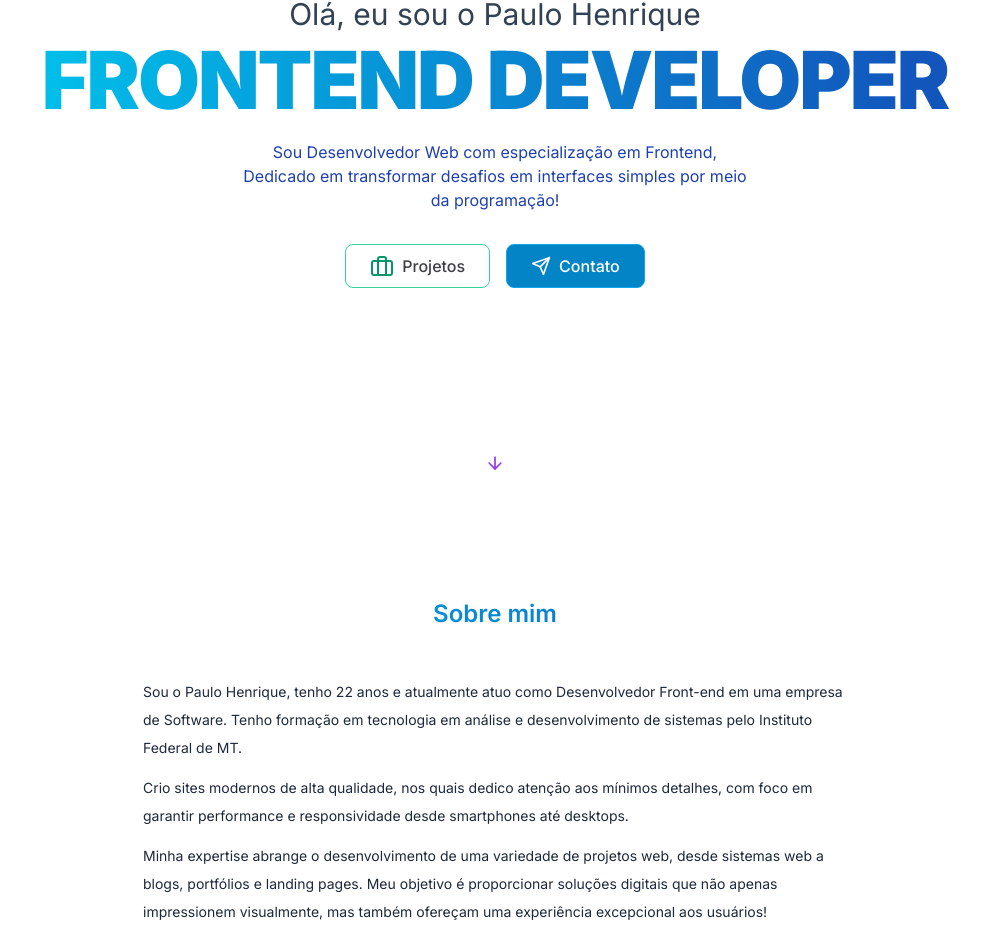
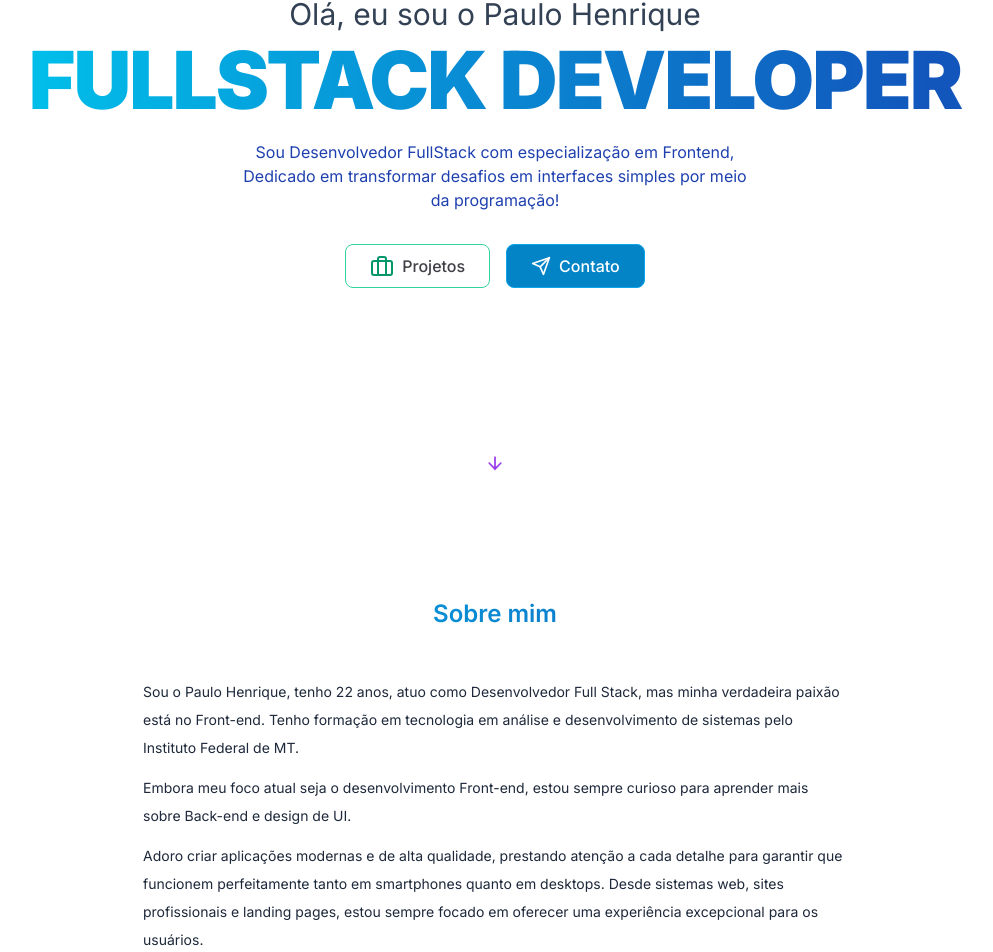
Before and after one commit to phpaulohenrique/portfolio, a Next.js app: page / in a window 1280 px wide. Shown: the part 274-1226 px from the top of the page, without its empty margins (145-1138 px from the left). Built offline with nearby package versions, Linux system fonts and the light colour scheme.

Commit message:
chore: update about me

```diff
--- a/app/components/Sections/AboutMe.tsx
+++ b/app/components/Sections/AboutMe.tsx
@@ -27,23 +27,31 @@ export function AboutMe() {
                 <div className="m-auto flex max-w-[44rem] flex-col gap-3 text-left text-sm leading-loose">
                     <Fade cascade damping={0.3} triggerOnce>
                         <p>
-                            Sou o Paulo Henrique, tenho {myAge} anos e atualmente atuo como
-                            Desenvolvedor Front-end em uma empresa de Software. Tenho formação em
+                            Sou o Paulo Henrique, tenho {myAge} anos, atuo como Desenvolvedor Full
+                            Stack, mas minha verdadeira paixão está no Front-end. Tenho formação em
                             tecnologia em análise e desenvolvimento de sistemas pelo Instituto
                             Federal de MT.
                         </p>
+
                         <p>
-                            Crio sites modernos de alta qualidade, nos quais dedico atenção aos
-                            mínimos detalhes, com foco em garantir performance e responsividade
-                            desde smartphones até desktops.
+                            Embora meu foco atual seja o desenvolvimento Front-end, estou sempre
+                            curioso para aprender mais sobre Back-end e design de UI.
                         </p>
+
                         <p>
-                            Minha expertise abrange o desenvolvimento de uma variedade de projetos
-                            web, desde sistemas web a blogs, portfólios e landing pages. Meu
-                            objetivo é proporcionar soluções digitais que não apenas impressionem
-                            visualmente, mas também ofereçam uma experiência excepcional aos
-                            usuários!
+                            Adoro criar aplicações modernas e de alta qualidade, prestando atenção a
+                            cada detalhe para garantir que funcionem perfeitamente tanto em
+                            smartphones quanto em desktops. Desde sistemas web, sites profissionais
+                            e landing pages, estou sempre focado em oferecer uma experiência
+                            excepcional para os usuários.
                         </p>
+
+                        {/* <p>
+                            Meu objetivo é criar soluções digitais que não só impressionem
+                            visualmente, mas que também ofereçam uma experiência incrível aos
+                            usuários. Estou animado com as possibilidades futuras e sempre em busca
+                            de novos desafios!
+                        </p> */}
                     </Fade>
                 </div>
             </Fade>
--- a/app/layout.tsx
+++ b/app/layout.tsx
@@ -5,13 +5,13 @@ import { Inter } from 'next/font/google'
 const inter = Inter({ subsets: ['latin'] })
 
 export const metadata: Metadata = {
-    title: 'Portfolio | Paulo Henrique Developer',
-    description: 'Paulo Henrique Developer Portfolio',
+    title: 'Portfólio | Paulo Henrique Desenvolvedor FullStack',
+    description: 'Paulo Henrique Desenvolvedor FullStack',
 }
 
 export default function RootLayout({ children }: { children: React.ReactNode }) {
     return (
-        <html lang="en">
+        <html lang="pt-BR">
             <body className={inter.className}>{children}</body>
         </html>
     )
--- a/app/page.tsx
+++ b/app/page.tsx
@@ -76,9 +76,7 @@ export default function Home() {
                                 </Link>
                             </li>
                         </ul>
-
                     </nav>
-
                 </div>
 
                 <main className="m-auto min-h-screen w-full max-w-5xl p-6 text-center sm:p-4">
@@ -90,14 +88,15 @@ export default function Home() {
                             <h1 className="text-2xl text-slate-700 lg:text-3xl">
                                 Olá, eu sou o Paulo Henrique{' '}
                                 <Fade delay={200} triggerOnce>
-                                    <strong className=" mb-3 block bg-gradient-frontend bg-clip-text p-4 text-[4rem] font-black uppercase leading-[4rem] tracking-tight text-transparent lg:text-[5rem]">
-                                        frontend developer
+                                    <strong className=" mb-3 block bg-gradient-frontend bg-clip-text p-4 text-[3.5rem] font-black uppercase leading-[4rem] tracking-tight text-transparent lg:text-[5rem]">
+                                        fullstack developer
                                     </strong>
                                 </Fade>
                             </h1>
                             <p className="max-w-lg text-base text-blue-800">
-                                Sou Desenvolvedor Web com especialização em Frontend, Dedicado em
-                                transformar desafios em interfaces simples por meio da programação!
+                                Sou Desenvolvedor FullStack com especialização em Frontend, Dedicado
+                                em transformar desafios em interfaces simples por meio da
+                                programação!
                             </p>
 
                             <div className="mt-8 flex gap-4">
@@ -110,14 +109,15 @@ export default function Home() {
                                     Contato
                                 </ButtonLink>
                             </div>
+
                             {/* <div className="flex gap-2">
                             <span className="relative h-4 w-4">
                                 <span className="animate-ping absolute inline-flex h-full w-full rounded-full bg-green-500 opacity-75"></span>
                                 <span className="absolute inline-flex rounded-full h-4 w-4 bg-green-500"></span>
                             </span>
-                            <span>Open to work</span>
+                            <span>Open to work</span> */}
 
-                        </div> */}
+                            {/* </div> */}
                         </Slide>
                         <ArrowDown className="absolute bottom-12 h-5 w-5 animate-bounce text-purple-600 " />
                     </section>
```
